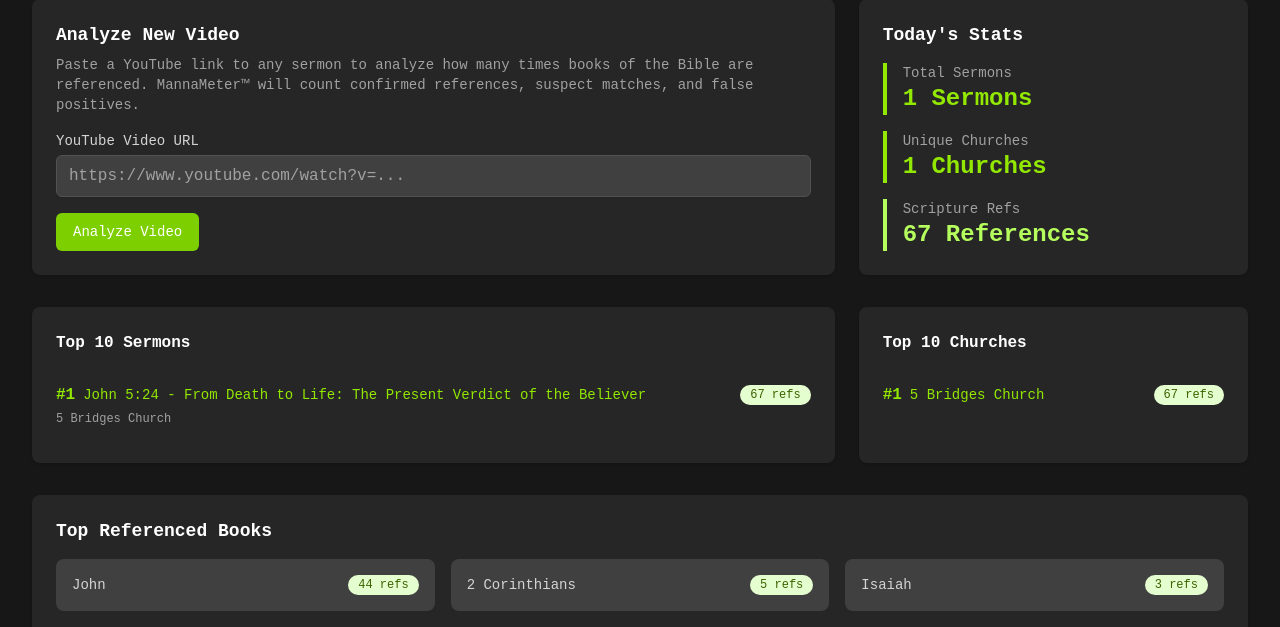
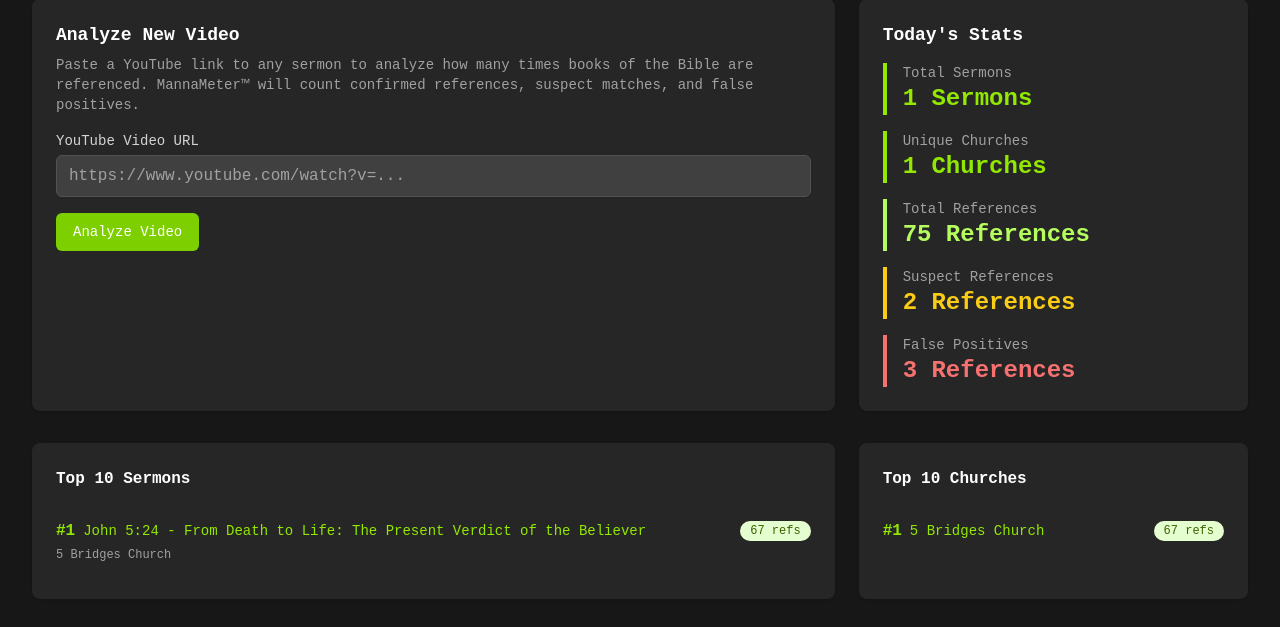
Before and after one commit to b3bo/b3bo.github.io, a Flask app: page / in a window 1280 px wide. Shown: the part 145-772 px from the top of the page. Run offline with Flask 3, Linux system fonts and the light colour scheme; some libraries are stand-ins or nearby versions.

Commit message:
Fix stats calculation and add suspect/false positive stats to front page

```diff
--- a/MannaMeter/main.py
+++ b/MannaMeter/main.py
@@ -350,6 +350,8 @@
         counts[keyword] = scripture_count
         suspect_counts[keyword] = suspect_count
 
+    stats['total_matches'] = stats['scripture_references'] + stats['suspect_references'] + stats['false_positives']
+
     return counts, suspect_counts, positions, stats
 
 
--- a/MannaMeter/templates/index.html
+++ b/MannaMeter/templates/index.html
@@ -119,12 +119,36 @@
                                 </dd>
                             </div>
                             <div class="border-l-4 border-primary-300 pl-4">
-                                <dt class="text-sm font-medium text-neutral-600 dark:text-neutral-400">Scripture Refs</dt>
+                                <dt class="text-sm font-medium text-neutral-600 dark:text-neutral-400">Total References</dt>
                                 <dd class="text-2xl font-bold text-primary-300">
                                     {% set ns = namespace(total=0) %}
                                     {% for video in videos %}
-                                        {% if video.stats and video.stats.scripture_references %}
-                                            {% set ns.total = ns.total + video.stats.scripture_references %}
+                                        {% if video.stats and video.stats.total_matches %}
+                                            {% set ns.total = ns.total + video.stats.total_matches %}
+                                        {% endif %}
+                                    {% endfor %}
+                                    {{ ns.total }} References
+                                </dd>
+                            </div>
+                            <div class="border-l-4 border-yellow-400 pl-4">
+                                <dt class="text-sm font-medium text-neutral-600 dark:text-neutral-400">Suspect References</dt>
+                                <dd class="text-2xl font-bold text-yellow-400">
+                                    {% set ns = namespace(total=0) %}
+                                    {% for video in videos %}
+                                        {% if video.stats and video.stats.suspect_references %}
+                                            {% set ns.total = ns.total + video.stats.suspect_references %}
+                                        {% endif %}
+                                    {% endfor %}
+                                    {{ ns.total }} References
+                                </dd>
+                            </div>
+                            <div class="border-l-4 border-red-400 pl-4">
+                                <dt class="text-sm font-medium text-neutral-600 dark:text-neutral-400">False Positives</dt>
+                                <dd class="text-2xl font-bold text-red-400">
+                                    {% set ns = namespace(total=0) %}
+                                    {% for video in videos %}
+                                        {% if video.stats and video.stats.false_positives %}
+                                            {% set ns.total = ns.total + video.stats.false_positives %}
                                         {% endif %}
                                     {% endfor %}
                                     {{ ns.total }} References
```
